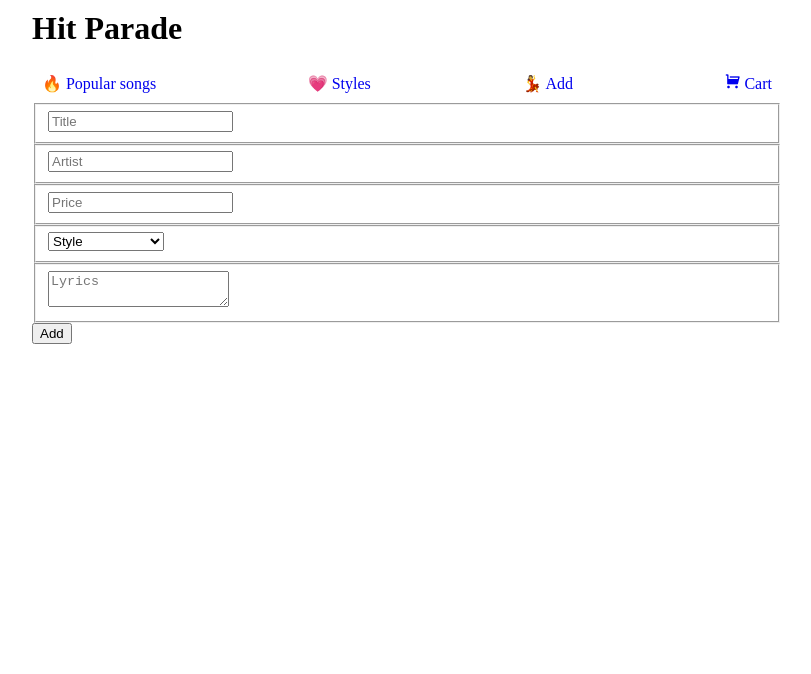
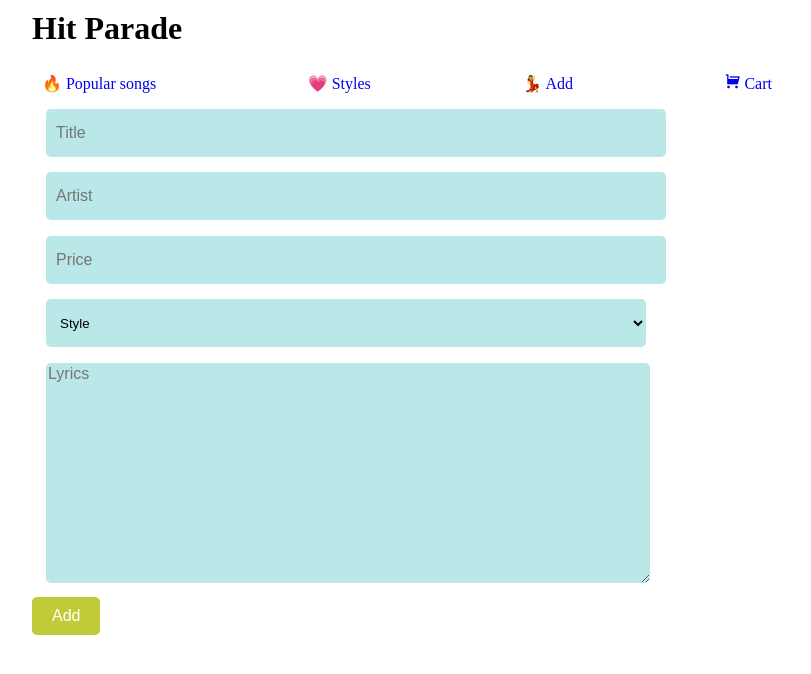
Before and after one commit to vakodrazan/hit-parade-react, a React app: page /add in a window 1280 px wide. Shown: the top 674 px of the page, without its empty margins (233-1044 px from the left). Built offline with nearby package versions, Linux system fonts and the light colour scheme.

Commit message:
Style the form element

```diff
--- a/Components/Add.js
+++ b/Components/Add.js
@@ -1,22 +1,22 @@
-import React, { useContext, useState } from 'react'
+import React, { useContext } from 'react'
 import { Context } from '../Context'
 
 function Add() {
     const { addNewSong } = useContext(Context);
 
     return (
-        <form onSubmit={addNewSong}>
+        <form onSubmit={addNewSong} className="add-form">
             <fieldset>
-                <input name="title" type="text" placeholder="Title" required/>
+                <input className="add-field" name="title" type="text" placeholder="Title" required/>
             </fieldset>
             <fieldset>
-                <input name="name" type="text" placeholder="Artist" required/>
+                <input className="add-field" name="name" type="text" placeholder="Artist" required/>
             </fieldset>
             <fieldset>
-                <input name="price" type="text" placeholder="Price" required/>
+                <input className="add-field" name="price" type="text" placeholder="Price" required/>
             </fieldset>
             <fieldset>
-                <select name="style">
+                <select className="add-field" name="style">
                     <option value="">Style</option>
                     <option value="Salegy">Salegy</option>
                     <option value="Reggae">Reggae</option>
@@ -28,9 +28,9 @@ function Add() {
                 </select>
             </fieldset>
             <fieldset>
-                <textarea name="lyrics" type="text" placeholder="Lyrics"  required/>
+                <textarea rows="12" name="lyrics" type="text" placeholder="Lyrics"  required/>
             </fieldset>
-            <button type="submit">Add</button>
+            <button className="addBtn" type="submit">Add</button>
         </form>
     )
 }
--- a/style.css
+++ b/style.css
@@ -21,6 +21,10 @@ h4 {
 
 a {
     text-decoration: none;
+}
+
+button {
+    opacity: 0.8;
 }
 
 .section-layout {
@@ -85,3 +89,47 @@ i {
         margin: auto;
     }
 }
+
+.add-form {
+
+}
+
+fieldset {
+    border: none;
+    max-width: 80%;
+}
+
+.add-field {
+    width: 100%;
+    background-color: #BAE8E8;
+    border-radius: 5px;
+    border: none;
+    height: 3rem;
+    padding: 0 10px;
+}
+
+input,
+button,
+textarea {
+    font-family: Arial, Helvetica, sans-serif;
+    font-size: 1rem;
+}
+
+textarea {
+    width: 100%;
+    background-color: #BAE8E8;
+    border-radius: 5px;
+    border: none;
+}
+
+.addBtn {
+    background-color: rgb(178, 190, 7);
+    color: white;
+    border-radius: 5px;
+    border: none;
+    padding: 10px 20px;
+}
+
+.addBtn:hover {
+    outline: none;
+}
```
Also changed, not shown: 6 other files (tests, documents, lock files or other folders).
